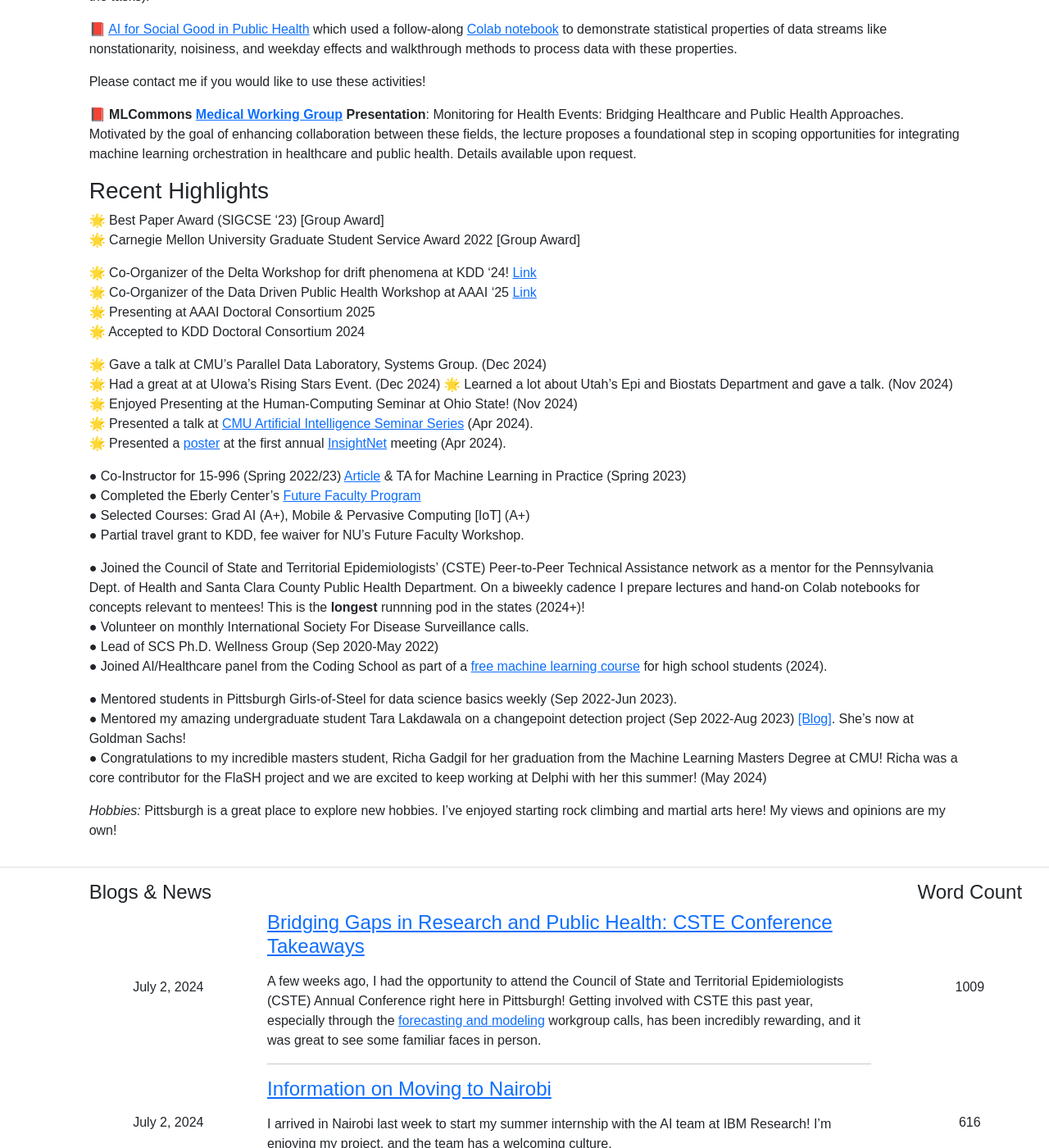
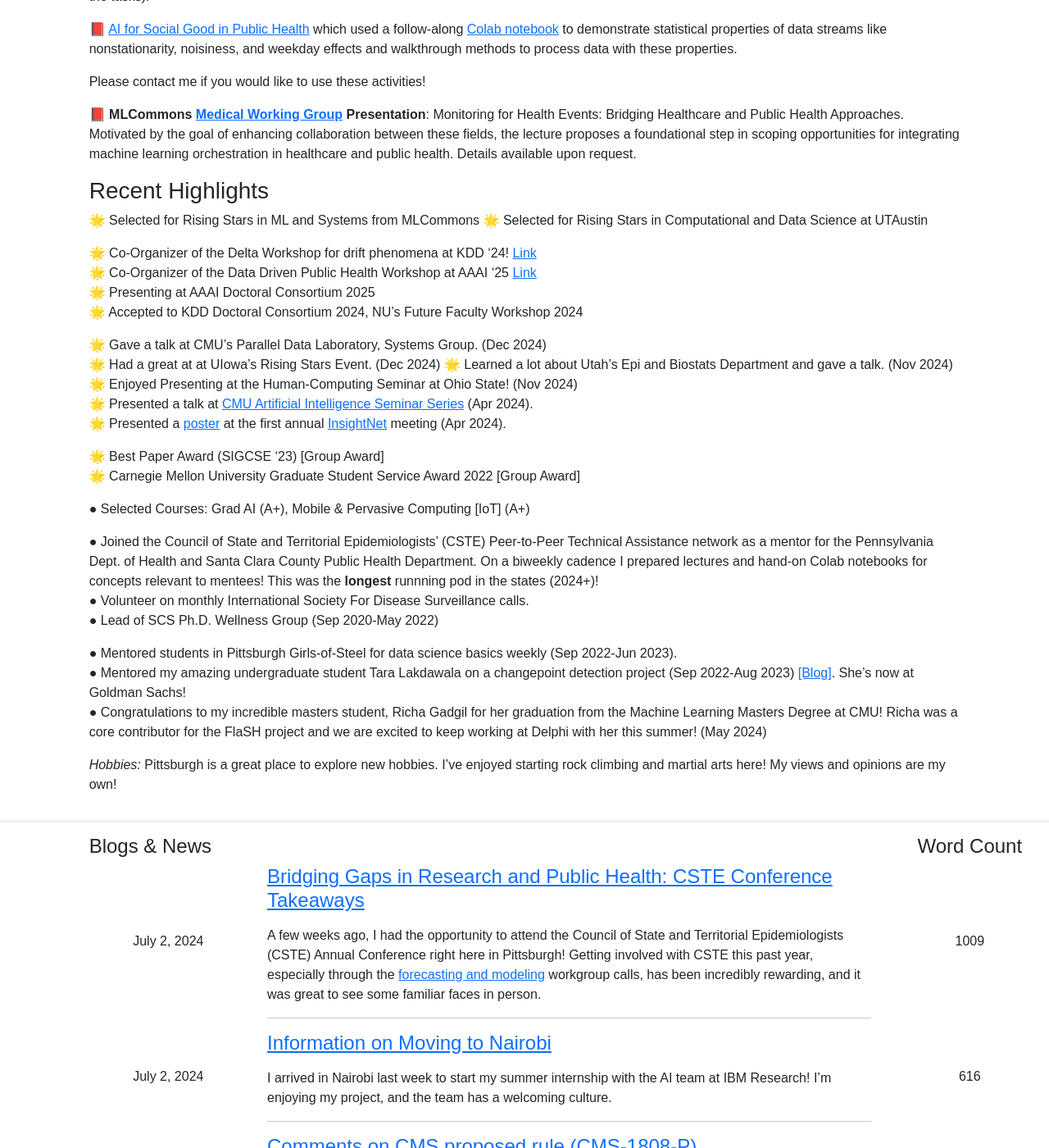
Before and after one commit to Ananya-Joshi/ananya-joshi.github.io, a Jekyll site: the page built from index.md, in a window 1280 px wide and 1400 px high, scrolled down 3741 px. Shown: the whole window at 82% size. Built offline with Jekyll 4.4.1, drawn with Linux system fonts in a browser that asks for light colours.

Commit message:
Update index.md

```diff
--- a/index.md
+++ b/index.md
@@ -28,13 +28,14 @@ Please contact me if you would like to use these activities!
 Motivated by the goal of enhancing collaboration between these fields, the lecture proposes a foundational step in scoping opportunities for integrating machine learning orchestration in healthcare and public health. Details available upon request.
 
 ### Recent Highlights
-🌟 Best Paper Award (SIGCSE '23) [Group Award]
-🌟 Carnegie Mellon University Graduate Student Service Award 2022 [Group Award]
+🌟 Selected for Rising Stars in ML and Systems from MLCommons
+🌟 Selected for  Rising Stars in Computational and Data Science at UTAustin
+
 
 🌟 Co-Organizer of the Delta Workshop for drift phenomena at KDD '24! [Link](https://aiimlab.org/events/KDD_2024_Discovering_Drift_Phenomena_in_Evolving_Landscape.html)
 🌟 Co-Organizer of the Data Driven Public Health Workshop at AAAI '25  [Link](https://sites.google.com/view/data-driven-public-health/home)
 🌟 Presenting at AAAI Doctoral Consortium 2025
-🌟 Accepted to KDD Doctoral Consortium 2024
+🌟 Accepted to KDD Doctoral Consortium 2024, NU's Future Faculty Workshop 2024
 
 🌟 Gave a talk at CMU's Parallel Data Laboratory, Systems Group. (Dec 2024)
 🌟 Had a great at at UIowa's Rising Stars Event. (Dec 2024)
@@ -43,17 +44,16 @@ Motivated by the goal of enhancing collaboration between these fields, the lectu
 🌟 Presented a talk at [CMU Artificial Intelligence Seminar Series](https://www.cs.cmu.edu/~aiseminar/) (Apr 2024).
 🌟 Presented a [poster](https://docs.google.com/presentation/d/1D3113F9G8YakJzFu-xPZbn6m7aQe4Ym7cmy8Y1D2G8o/edit#slide=id.g25f4eb53bbd_0_0) at the first annual [InsightNet](https://insightnet.us/insight-net-annual-meeting-2024/) meeting (Apr 2024).
 
+🌟 Best Paper Award (SIGCSE '23) [Group Award]
+🌟 Carnegie Mellon University Graduate Student Service Award 2022 [Group Award]
 
-● Co-Instructor for 15-996 (Spring 2022/23) [Article](https://magazine.cs.cmu.edu/creating-a-jedi-mindset) & TA for Machine Learning in Practice (Spring 2023)
-● Completed the Eberly Center's [Future Faculty Program](https://drive.google.com/drive/folders/1Gpn3lKipagcTaLgiChta_YRaVf2oW5LF?usp=sharing)
 ● Selected Courses: Grad AI (A+), Mobile & Pervasive Computing [IoT] (A+)
-● Partial travel grant to KDD, fee waiver for NU's Future Faculty Workshop.
 
 
-●  Joined the Council of State and Territorial Epidemiologists' (CSTE) Peer-to-Peer Technical Assistance network as a mentor for the Pennsylvania Dept. of Health and Santa Clara County Public Health Department. On a biweekly cadence I prepare lectures and hand-on Colab notebooks for concepts relevant to mentees! This is the **longest** runnning pod in the states (2024+)!
+●  Joined the Council of State and Territorial Epidemiologists' (CSTE) Peer-to-Peer Technical Assistance network as a mentor for the Pennsylvania Dept. of Health and Santa Clara County Public Health Department. On a biweekly cadence I prepared lectures and hand-on Colab notebooks for concepts relevant to mentees! This was the **longest** runnning pod in the states (2024+)!
 ● Volunteer on monthly International Society For Disease Surveillance calls.
 ● Lead of SCS Ph.D. Wellness Group (Sep 2020-May 2022)
-● Joined AI/Healthcare panel from the Coding School as part of a [free machine learning course](https://the-cs.org/train-course) for high school students (2024).
+
 
 ● Mentored students in Pittsburgh Girls-of-Steel for data science basics weekly (Sep 2022-Jun 2023).
 ● Mentored my amazing undergraduate student Tara Lakdawala on a changepoint detection project (Sep 2022-Aug 2023) <a href="https://delphi.cmu.edu/blog/2023/12/20/identifying-changing-variant-behavior-during-a-pandemic-an-exploratory-analysis/
```
